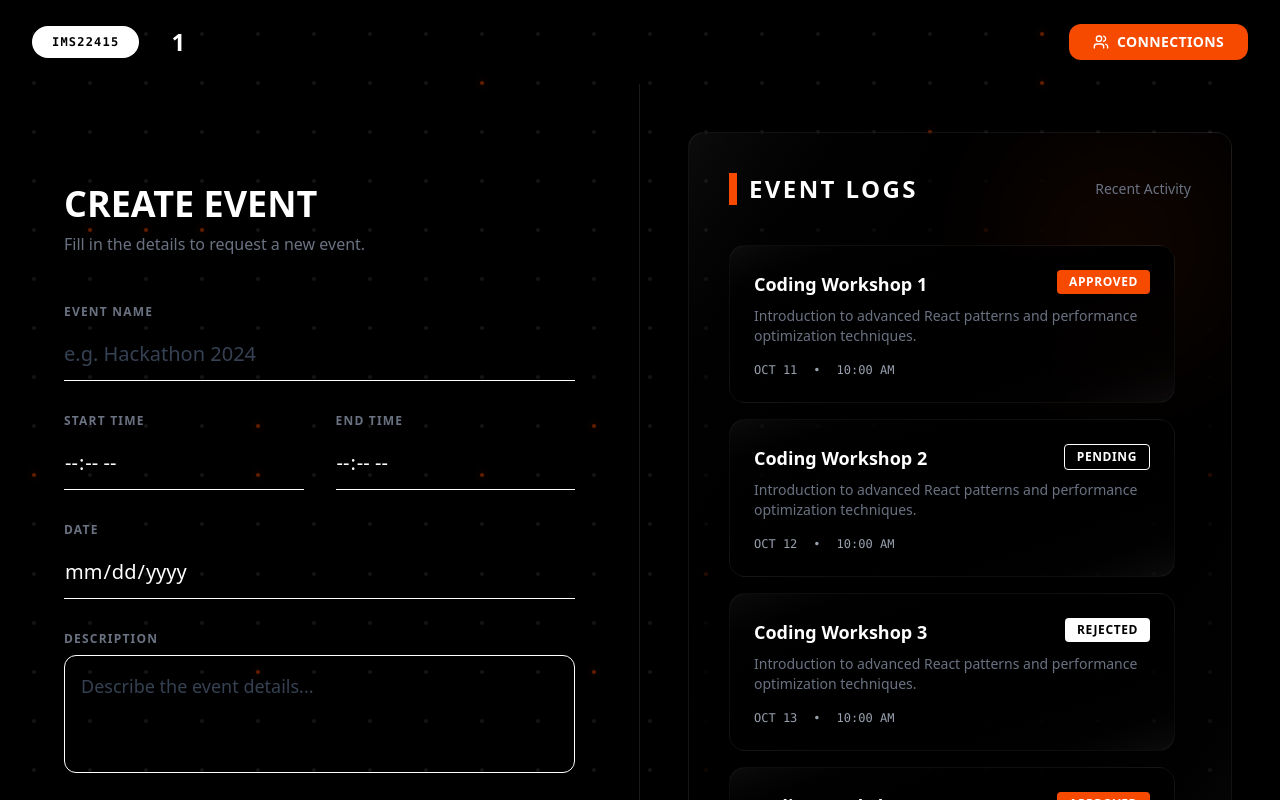
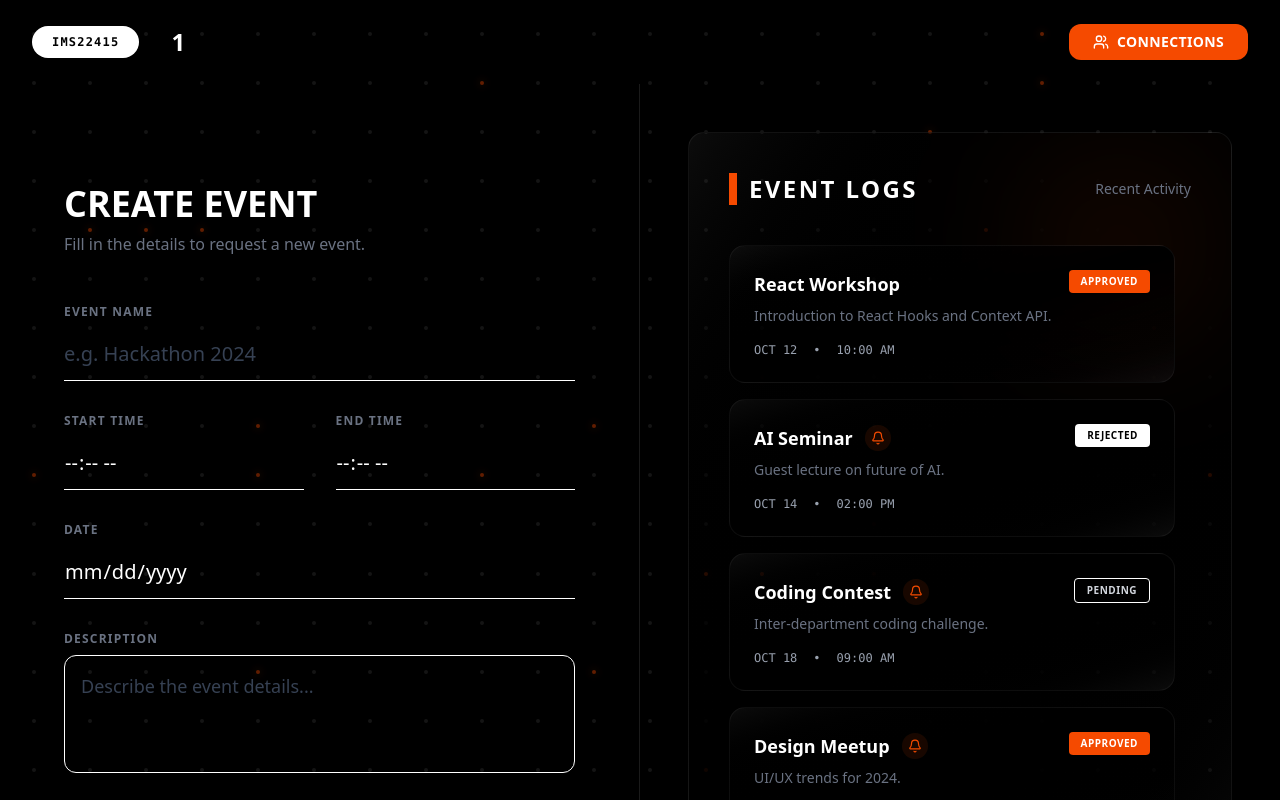
Before and after one commit to Arty-001-coder/Eventgate, a Next.js app: page /club/1 in a window 1280 px wide. Shown: the top 800 px of the page. Built offline with nearby package versions, Linux system fonts and the light colour scheme.

Commit message:
updates to ui

```diff
--- a/app/admin/events.json
+++ b/app/admin/events.json
@@ -6,6 +6,7 @@
       "event": "Hackathon 2024",
       "date": "Oct 15",
       "time": "10:00 AM",
+      "endTime": "10:00 PM",
       "venue": "Main Auditorium",
       "desc": "Annual 24-hour coding marathon for all years."
     },
@@ -15,6 +16,7 @@
       "event": "UI/UX Workshop",
       "date": "Oct 15",
       "time": "01:00 PM",
+      "endTime": "03:00 PM",
       "venue": "Lab 3",
       "desc": "Introduction to Figma and design principles."
     },
@@ -24,6 +26,7 @@
       "event": "Poetry Slam",
       "date": "Oct 15",
       "time": "04:00 PM",
+      "endTime": "06:00 PM",
       "venue": "Amphitheater",
       "desc": "Open mic event for poets and storytellers."
     },
@@ -33,6 +36,7 @@
       "event": "Jam Session",
       "date": "Oct 18",
       "time": "05:00 PM",
+      "endTime": "08:00 PM",
       "venue": "Student Lounge",
       "desc": "Live acoustic performance by university students."
     },
@@ -42,6 +46,7 @@
       "event": "Bot Wars",
       "date": "Oct 22",
       "time": "02:00 PM",
+      "endTime": "06:00 PM",
       "venue": "Engineering Block B",
       "desc": "Inter-college robot fighting championship."
     },
@@ -51,6 +56,7 @@
       "event": "Voice Out",
       "date": "Oct 25",
       "time": "04:30 PM",
+      "endTime": "06:30 PM",
       "venue": "Seminar Hall 1",
       "desc": "Open debate on current affairs and policies."
     },
@@ -60,6 +66,7 @@
       "event": "Canvas Day",
       "date": "Nov 02",
       "time": "11:00 AM",
+      "endTime": "02:00 PM",
       "venue": "Central Lawn",
       "desc": "Open air painting and sketching competition."
     },
@@ -69,6 +76,7 @@
       "event": "Hackathon 24",
       "date": "JAN 16",
       "time": "5:29 AM",
+      "endTime": "05:29 PM",
       "venue": "TBD",
       "desc": "meow"
     }
@@ -258,5 +266,52 @@
     { "id": 103, "name": "Kabir Das", "roll": "IMS2024012", "year": "1st Year", "timestamp": "Yesterday" },
     { "id": 104, "name": "Riya Singh", "roll": "IMS2024056", "year": "1st Year", "timestamp": "Yesterday" },
     { "id": 105, "name": "Aryan Gupta", "roll": "IMS2023012", "year": "2nd Year", "timestamp": "2 days ago" }
+  ],
+  "eventLogs": [
+    {
+      "id": 1,
+      "eventName": "React Workshop",
+      "description": "Introduction to React Hooks and Context API.",
+      "date": "OCT 12",
+      "time": "10:00 AM",
+      "status": "APPROVED",
+      "notification": null
+    },
+    {
+      "id": 2,
+      "eventName": "AI Seminar",
+      "description": "Guest lecture on future of AI.",
+      "date": "OCT 14",
+      "time": "02:00 PM",
+      "status": "REJECTED",
+      "notification": "Venue conflict: Auditorium is booked for Convocation."
+    },
+    {
+      "id": 3,
+      "eventName": "Coding Contest",
+      "description": "Inter-department coding challenge.",
+      "date": "OCT 18",
+      "time": "09:00 AM",
+      "status": "PENDING",
+      "notification": "Waiting for Dean's approval."
+    },
+    {
+      "id": 4,
+      "eventName": "Design Meetup",
+      "description": "UI/UX trends for 2024.",
+      "date": "OCT 20",
+      "time": "04:00 PM",
+      "status": "APPROVED",
+      "notification": "Approved. Please ensure AV equipment is requested."
+    },
+    {
+      "id": 5,
+      "eventName": "Tech Quiz",
+      "description": "Trivia on latest tech news.",
+      "date": "OCT 25",
+      "time": "11:00 AM",
+      "status": "REJECTED",
+      "notification": "Budget exceeds allocation for the month."
+    }
   ]
 }
--- a/app/admin/page.tsx
+++ b/app/admin/page.tsx
@@ -4,7 +4,7 @@ import { useRouter } from 'next/navigation';
 import React, { useRef, useState } from 'react';
 import gsap from 'gsap';
 import { useGSAP } from '@gsap/react';
-import { CalendarDays, ShieldCheck, UserPlus, LogOut, Check, X, Mail, MapPin } from 'lucide-react';
+import { CalendarDays, ShieldCheck, UserPlus, LogOut, Check, X, Mail, MapPin, ArrowRight } from 'lucide-react';
 import eventsData from './events.json';
 
 gsap.registerPlugin(useGSAP);
@@ -198,7 +198,9 @@ export default function AdminDashboard() {
                                                     <p className="text-gray-600 text-sm max-w-xl">{evt.desc}</p>
                                                 </div>
                                                 <div className="text-right">
-                                                    <span className="block text-3xl font-bold">{evt.time}</span>
+                                                    <span className="flex items-center gap-2 text-3xl font-bold">
+                                                        {evt.time} <ArrowRight className="text-orange-600" size={24} strokeWidth={3} /> {evt.endTime}
+                                                    </span>
                                                 </div>
                                             </div>
 
--- a/app/club/[id]/page.tsx
+++ b/app/club/[id]/page.tsx
@@ -4,7 +4,8 @@ import React, { useRef, use } from 'react';
 import { useRouter } from 'next/navigation';
 import gsap from 'gsap';
 import { useGSAP } from '@gsap/react';
-import { Calendar, Users } from 'lucide-react';
+import eventsData from '../../admin/events.json';
+import { Calendar, Users, Bell } from 'lucide-react';
 
 const NUM_ORANGE_DOTS = 27;
 
@@ -17,6 +18,7 @@ type EventLog = {
   date: string;
   time: string;
   status: 'PENDING' | 'APPROVED' | 'REJECTED';
+  notification?: string | null;
 };
 
 export default function ClubPage({ params }: { params: Promise<{ id: string }> }) {
@@ -34,21 +36,9 @@ export default function ClubPage({ params }: { params: Promise<{ id: string }> }
     description: ''
   });
 
-  // Event logs state - combine dummy data with new events
+  // Event logs state - initialize from events.json
   const [eventLogs, setEventLogs] = React.useState<EventLog[]>(() => {
-    // Initialize with dummy data
-    return Array.from({ length: 12 }, (_, i) => {
-      const item = i + 1;
-      const status = item % 3 === 0 ? 'REJECTED' : item % 3 === 1 ? 'APPROVED' : 'PENDING';
-      return {
-        id: item,
-        eventName: `Coding Workshop ${item}`,
-        description: 'Introduction to advanced React patterns and performance optimization techniques.',
-        date: `OCT ${10 + item}`,
-        time: '10:00 AM',
-        status: status as 'PENDING' | 'APPROVED' | 'REJECTED'
-      };
-    });
+    return (eventsData.eventLogs || []) as EventLog[];
   });
 
   const [nextEventId, setNextEventId] = React.useState(13);
@@ -369,14 +359,30 @@ export default function ClubPage({ params }: { params: Promise<{ id: string }> }
                      {eventLogs.map((event, index) => (
                          <div key={event.id} className={`${index === 0 ? 'anim-new-event' : 'anim-logs'} p-6 bg-linear-to-br from-white/5 via-black to-white/5 rounded-2xl border border-white/5 hover:border-orange-600 transition-all group`}>
                              <div className="flex justify-between items-start mb-2">
+                                 <div className="flex items-center gap-3">
                                      <h3 className="font-bold text-lg group-hover:text-orange-500 transition-colors">{event.eventName}</h3>
-                                 <span className={`text-xs px-3 py-1 rounded font-bold tracking-wider ${
+                                     {event.notification && (
+                                       <button
+                                         onClick={(e) => {
+                                            e.stopPropagation();
+                                            alert(`Notification: ${event.notification}`);
+                                         }}
+                                         className="p-1.5 bg-orange-600/10 rounded-full text-orange-600 hover:bg-orange-600 hover:text-white transition-colors"
+                                         title="View Notification"
+                                       >
+                                          <Bell size={14} />
+                                       </button>
+                                    )}
+                                 </div>
+                                 <div className="flex items-center gap-4">
+                                     <span className={`px-3 py-1 rounded text-[10px] font-bold tracking-wider ${
                                       event.status === 'APPROVED' ? 'bg-orange-600 text-white' :
                                       event.status === 'REJECTED' ? 'bg-white text-black' :
-                                     'bg-black text-white border border-white'
+                                      'bg-transparent border border-white text-gray-300'
                                     }`}>
                                       {event.status}
                                     </span>
+                                  </div>
                              </div>
                              <p className="text-gray-500 text-sm line-clamp-2 mb-4">
                                  {event.description}
--- a/app/club/calender/page.tsx
+++ b/app/club/calender/page.tsx
@@ -4,7 +4,7 @@ import React, { useRef } from 'react';
 import gsap from 'gsap';
 import { useGSAP } from '@gsap/react';
 import eventsData from '../../admin/events.json';
-import { Calendar as CalendarIcon, MapPin, ChevronLeft, ChevronRight } from 'lucide-react';
+import { Calendar as CalendarIcon, MapPin, ChevronLeft, ChevronRight, ArrowRight } from 'lucide-react';
 
 const NUM_ORANGE_DOTS = 27;
 
@@ -202,9 +202,9 @@ export default function CalendarPage() {
                                     <span className="text-3xl font-bold text-orange-600 uppercase">
                                         {event.club}
                                     </span>
-                                    <span className="text-3xl font-bold tracking-tighter text-white">
-                                        {event.time}
-                                    </span>
+                                     <span className="text-3xl font-bold tracking-tighter text-white flex items-center gap-2">
+                                         {event.time} <ArrowRight className="text-orange-600" size={24} strokeWidth={3} /> {event.endTime}
+                                     </span>
                                 </div>
 
                                 <h3 className="text-2xl font-bold mb-2 group-hover:text-orange-500 transition-colors">
```
Lines whose indentation alone changed are shown as unchanged.
